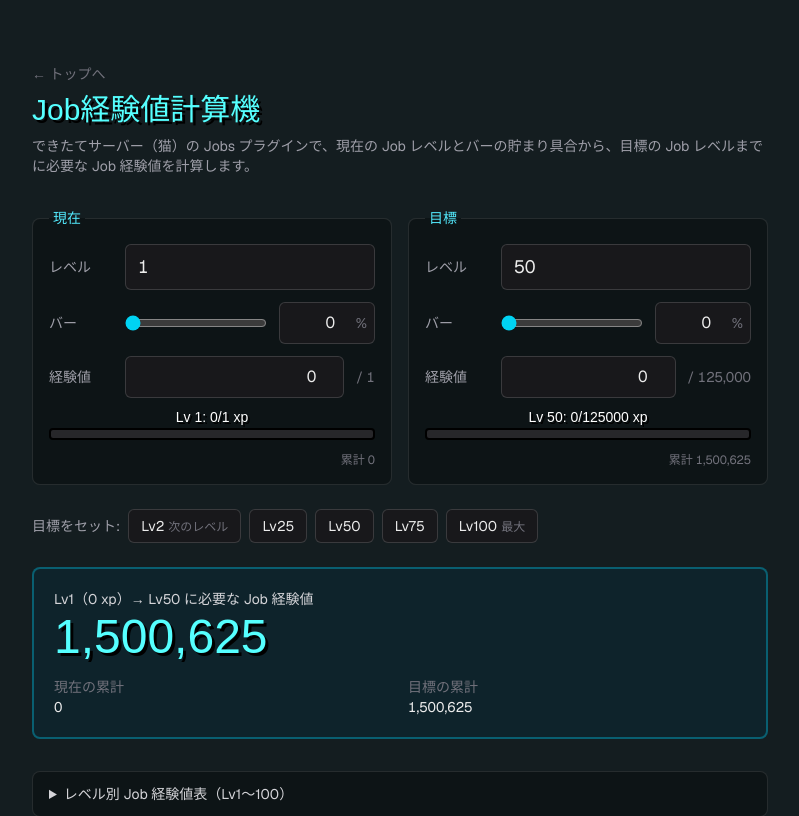
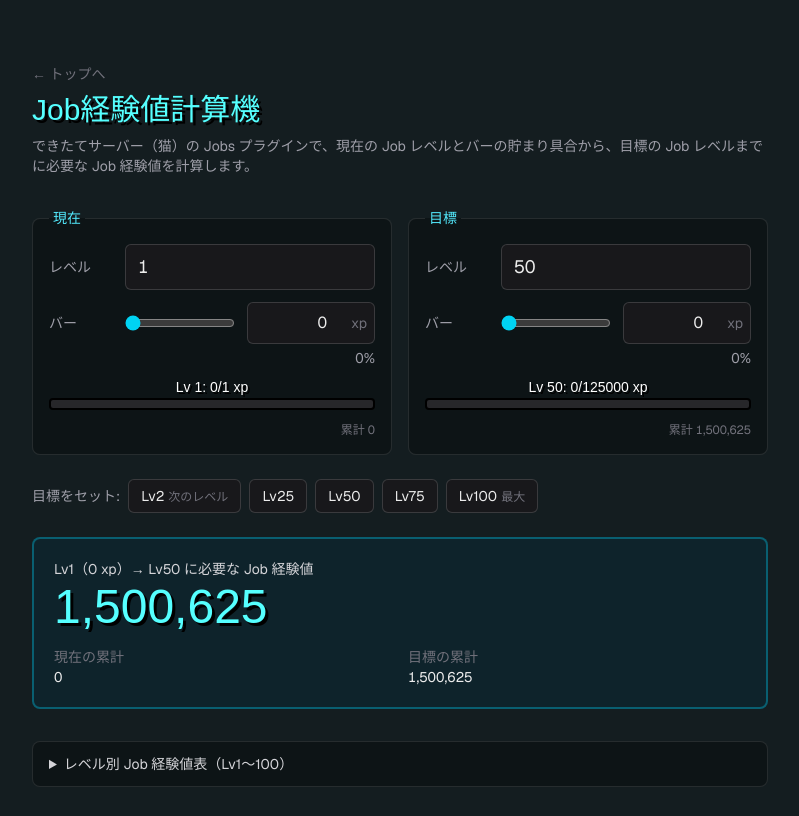
Before and after one commit to urzk/mc-simulator, a Next.js app: page /job-xp-calculator in a window 1280 px wide. Shown: the top 816 px of the page, without its empty margins (240-1039 px from the left). Built offline with nearby package versions, Linux system fonts and the light colour scheme; a web font is replaced by a local one.

Commit message:
Enter Job XP bar value as XP instead of percent
Co-Authored-By: Claude Opus 5.5 <noreply@anthropic.com>

```diff
--- a/app/job-xp-calculator/job-xp-calculator.tsx
+++ b/app/job-xp-calculator/job-xp-calculator.tsx
@@ -85,34 +85,22 @@ function LevelInput({
             type="number"
             inputMode="decimal"
             min={0}
-            max={99.99}
-            step="any"
+            step={0.01}
             disabled={isMax}
-            value={percent}
-            parse={(t) => clamp(Math.round(Number(t) * 100) / 100, 0, 99.99)}
-            onChange={setPercent}
-            className="w-24 rounded-md border border-white/15 bg-zinc-900 py-2 pl-3 pr-6 text-right tabular-nums outline-none focus:border-cyan-400 disabled:opacity-40"
+            aria-label="バー内の経験値"
+            value={xpCenti / 100}
+            parse={(t) => clamp(toCenti(Number(t)), 0, maxBarCenti(value.level)) / 100}
+            onChange={(xp) => onChange({ ...value, xpCenti: toCenti(xp) })}
+            className="w-32 rounded-md border border-white/15 bg-zinc-900 py-2 pl-3 pr-8 text-right tabular-nums outline-none focus:border-cyan-400 disabled:opacity-40"
           />
           <span className="pointer-events-none absolute right-2 top-1/2 -translate-y-1/2 text-sm text-zinc-500">
-            %
+            xp
           </span>
         </span>
       </label>
-      <label className="flex items-center gap-3">
-        <span className="w-16 shrink-0 text-sm text-zinc-400">経験値</span>
-        <NumberInput
-          type="number"
-          inputMode="decimal"
-          min={0}
-          step={0.01}
-          disabled={isMax}
-          value={xpCenti / 100}
-          parse={(t) => clamp(toCenti(Number(t)), 0, maxBarCenti(value.level)) / 100}
-          onChange={(xp) => onChange({ ...value, xpCenti: toCenti(xp) })}
-          className="w-full min-w-0 rounded-md border border-white/15 bg-zinc-900 px-3 py-2 text-right tabular-nums outline-none focus:border-cyan-400 disabled:opacity-40"
-        />
-        <span className="shrink-0 text-sm text-zinc-500 tabular-nums">/ {jobXpToNextLevel(value.level).toLocaleString("ja-JP")}</span>
-      </label>
+      <p className="-mt-2 text-right text-sm text-zinc-400 tabular-nums">
+        {isMax ? "MAX" : `${percent.toLocaleString("ja-JP", { maximumFractionDigits: 2 })}%`}
+      </p>
       <JobXpBar level={value.level} xpCenti={xpCenti} />
       <p className="text-right text-xs text-zinc-500 tabular-nums">
         累計 {fmtCenti(jobTotalXpCenti(value.level, xpCenti))}
```
